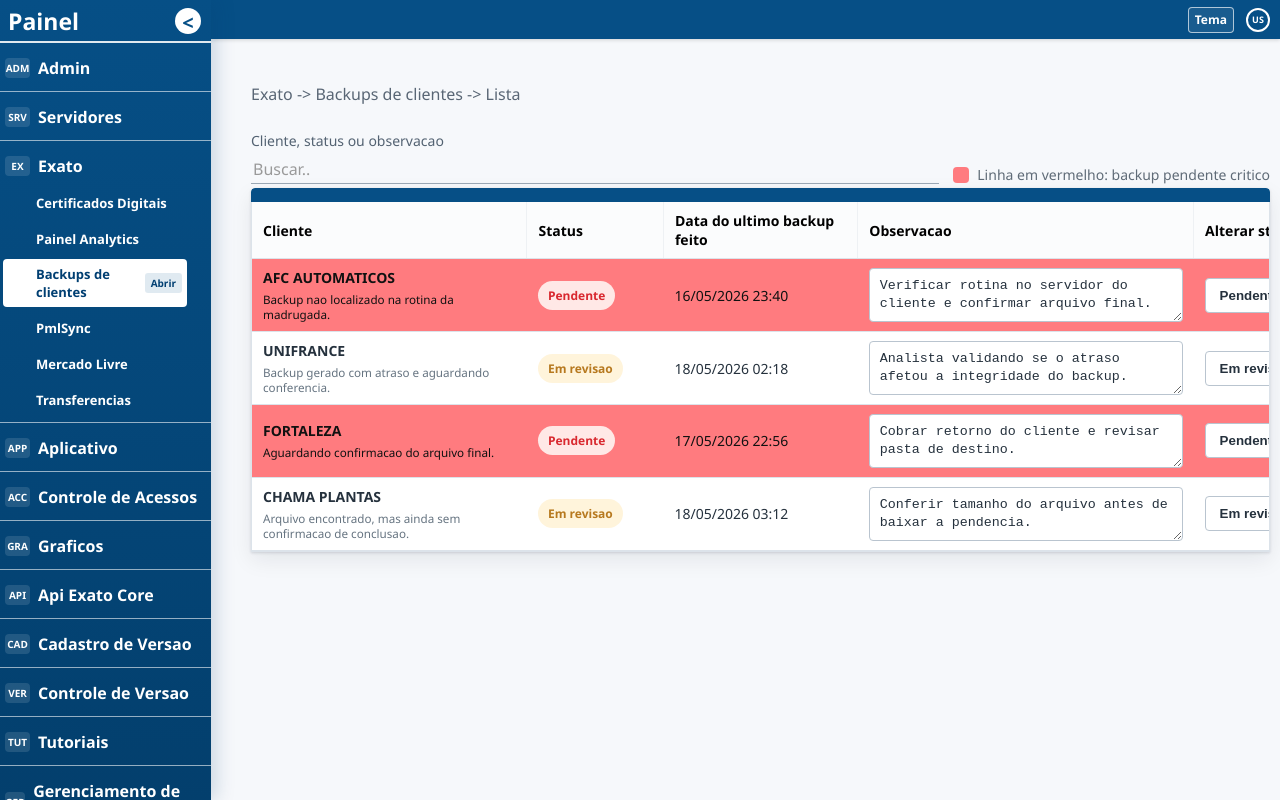
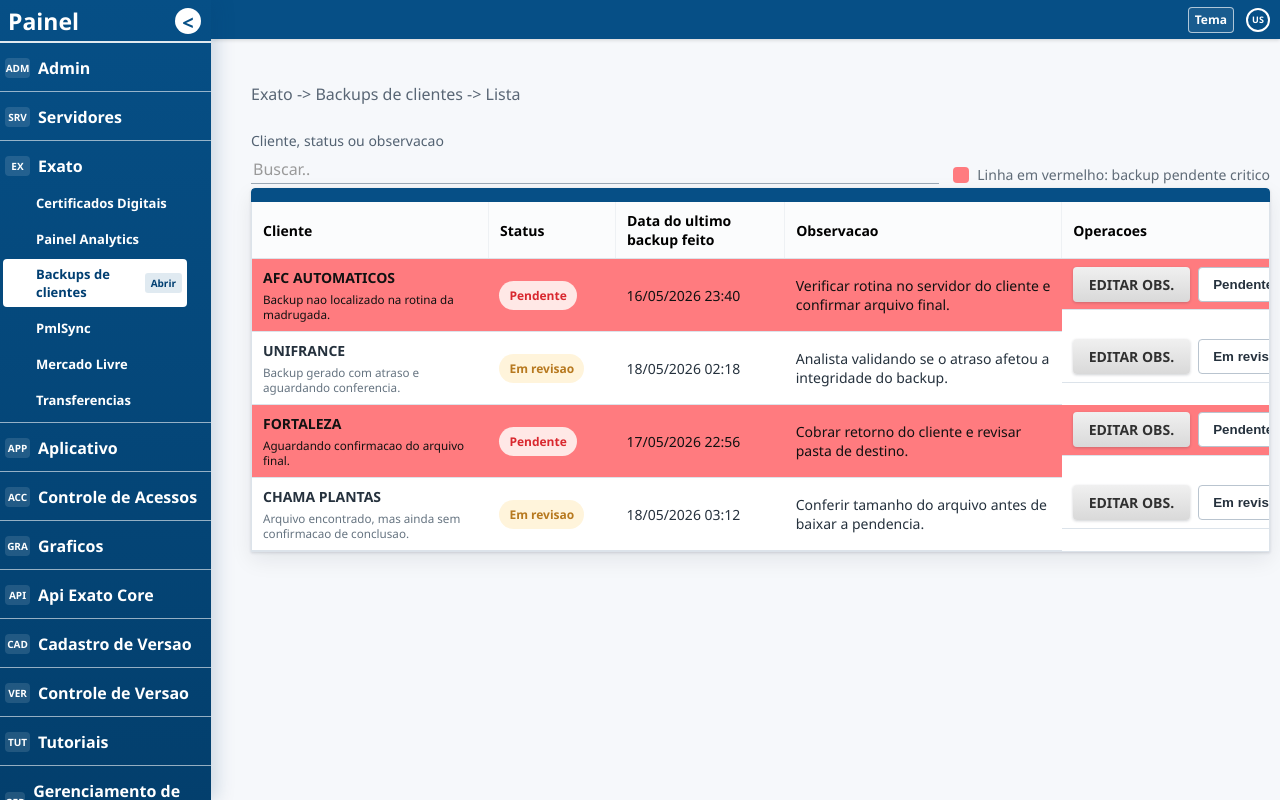
Before and after one commit to Fenickell/analytics-sistema-exato, a website: page backups/index.html in a window 1280 px wide. Drawn offline with Linux system fonts and the light colour scheme.

Commit message:
Match backup observation actions pattern

```diff
--- a/assets/css/styles.css
+++ b/assets/css/styles.css
@@ -440,7 +440,7 @@
 .backup-table th:nth-child(2) { width: 150px; }
 .backup-table th:nth-child(3) { width: 230px; }
 .backup-table th:nth-child(4) { width: 420px; }
-.backup-table th:nth-child(5) { width: 180px; }
+.backup-table th:nth-child(5) { width: 320px; }
 
 .non-business-day td {
   background: var(--danger-soft);
@@ -550,30 +550,9 @@
   color: #f2f7fb;
 }
 
-.observation-input {
-  display: block;
-  width: 100%;
-  min-height: 44px;
-  resize: vertical;
-  border: 1px solid #b9c4cf;
-  border-radius: 4px;
-  background: #ffffff;
-  color: #25313d;
-  outline: none;
-  padding: 8px 10px;
-  line-height: 1.35;
-}
-
-.observation-input:focus,
 .status-select:focus {
   border-color: var(--blue-strong);
   box-shadow: 0 0 0 3px rgba(8, 120, 209, 0.16);
-}
-
-:root[data-theme="dark"] .observation-input {
-  border-color: #6f8395;
-  background: #162636;
-  color: #f2f7fb;
 }
 
 @media (max-width: 1180px) {
--- a/assets/js/app.js
+++ b/assets/js/app.js
@@ -268,10 +268,9 @@
       <td><strong>${item.client}</strong><small>${item.detail}</small></td>
       <td><span class="status-tag ${item.severity}">${item.status}</span></td>
       <td>${item.lastBackup}</td>
-      <td>
-        <textarea class="observation-input" aria-label="Observacao de ${item.client}">${item.observation}</textarea>
-      </td>
-      <td>
+      <td>${item.observation}</td>
+      <td class="operations backup-operations">
+        <button type="button" class="action secondary">EDITAR OBS.</button>
         <select class="status-select" aria-label="Alterar status de ${item.client}">
           <option ${item.status === "Pendente" ? "selected" : ""}>Pendente</option>
           <option ${item.status === "Em revisao" ? "selected" : ""}>Em revisao</option>
@@ -304,7 +303,7 @@
                   <th>Status</th>
                   <th>Data do ultimo backup feito</th>
                   <th>Observacao</th>
-                  <th>Alterar status</th>
+                  <th>Operacoes</th>
                 </tr>
               </thead>
               <tbody>${rows}</tbody>
```
